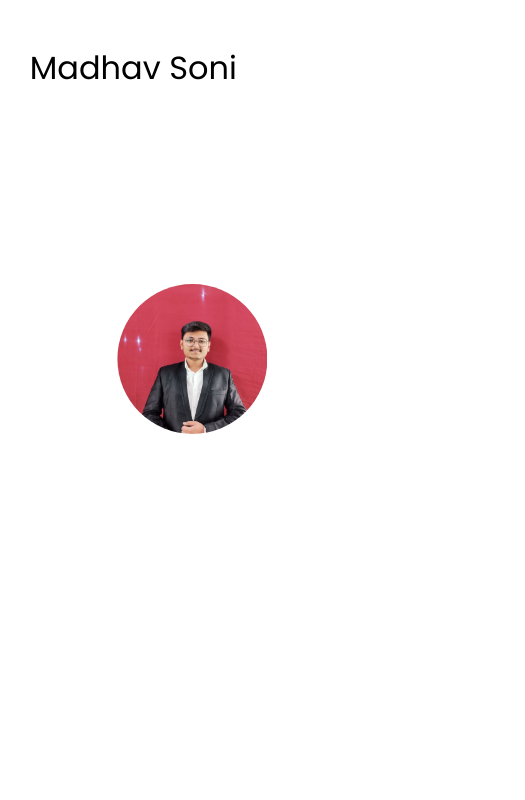
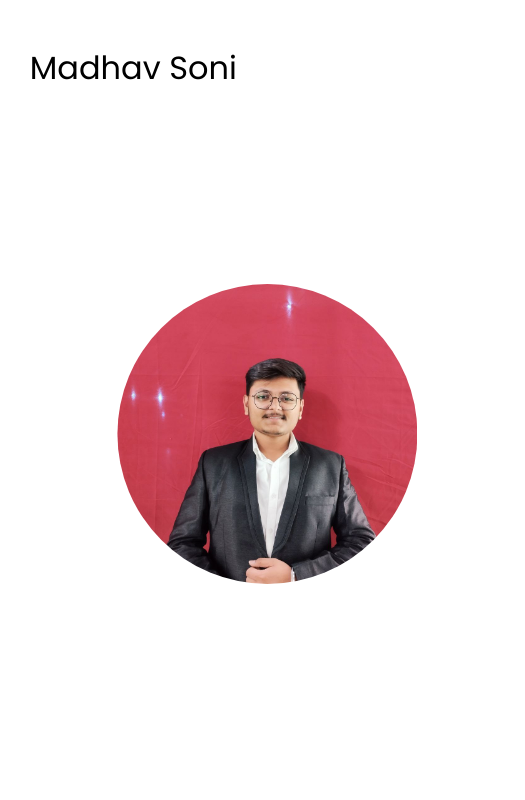
Before and after one commit to SoniMadhav/Resume, a plain HTML site: page index.html in a window 1280 px wide. Shown: the top 800 px of the page, 116-641 px from the left. Drawn offline with Linux system fonts and the light colour scheme.

Commit message:
Update style.css

```diff
--- a/style.css
+++ b/style.css
@@ -464,7 +464,23 @@ footer p {
 
 .profile-picture {
   clip-path: circle(50% at 50% 50%);
-  width: 150px; /* adjust the width to your liking */
-  height: 150px; /* adjust the height to your liking */
+  width: 150px;
+  height: 150px;
   object-fit: cover;
 }
+
+/* Add responsive design for laptop screens */
+@media (min-width: 768px) {
+  .profile-picture {
+    width: 250px;
+    height: 250px;
+  }
+}
+
+/* Add responsive design for larger laptop screens */
+@media (min-width: 1024px) {
+  .profile-picture {
+    width: 300px;
+    height: 300px;
+  }
+}
```
